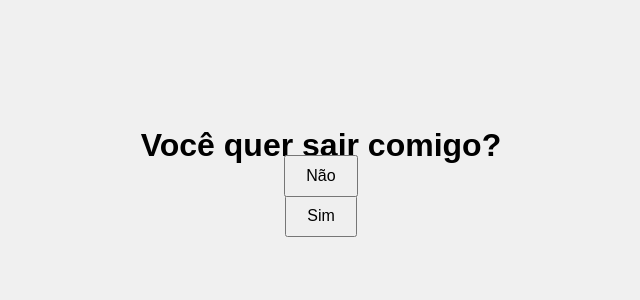
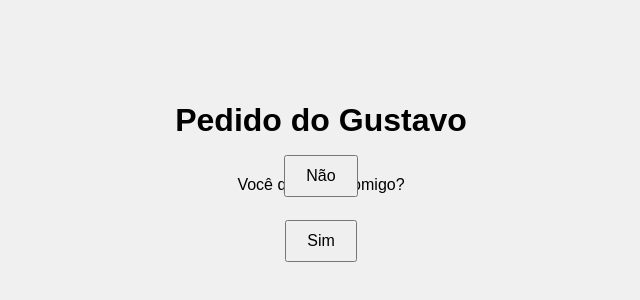
Before and after one commit to Wassilkoski/Site-de-convite-, a plain HTML site: page index.html in a window 1280 px wide. Shown: the part 232-532 px from the top of the page, without its empty margins (319-959 px from the left). Drawn offline with Linux system fonts and the light colour scheme.

Commit message:
Update index.html

```diff
--- a/index.html
+++ b/index.html
@@ -3,7 +3,7 @@
 <head>
     <meta charset="UTF-8">
     <meta name="viewport" content="width=device-width, initial-scale=1.0">
-    <title>Quer Sair Comigo?</title>
+    <title>Pedido do Gustavo</title>
     <style>
         body {
             display: flex;
@@ -26,7 +26,8 @@
     </style>
 </head>
 <body>
-    <h1>Você quer sair comigo?</h1>
+    <h1>Pedido do Gustavo</h1>
+    <p>Você quer sair comigo?</p>
     <button onclick="respostaSim()">Sim</button>
     <button id="btn-nao" onmouseover="moverBotao()">Não</button>
 
```
